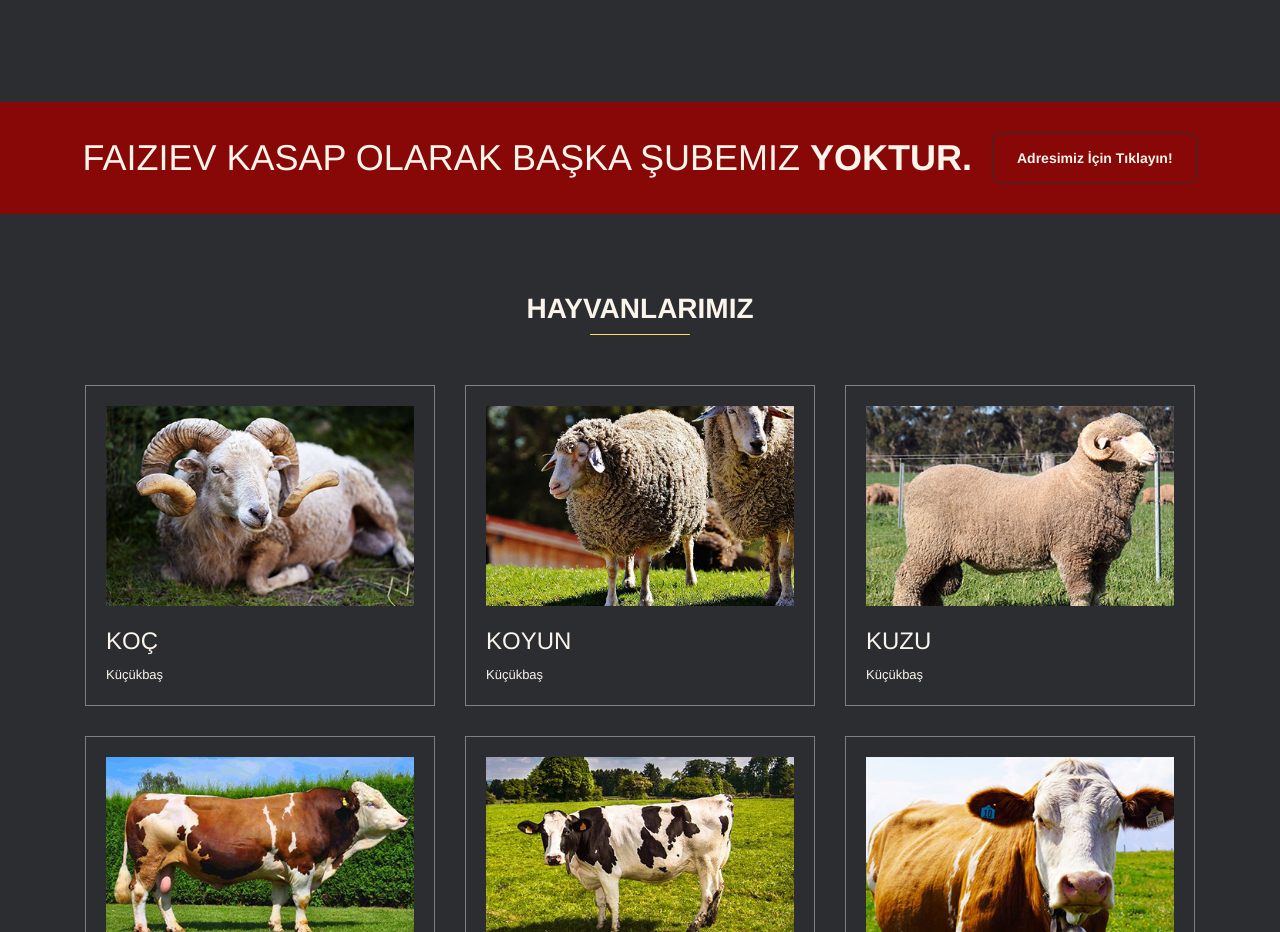
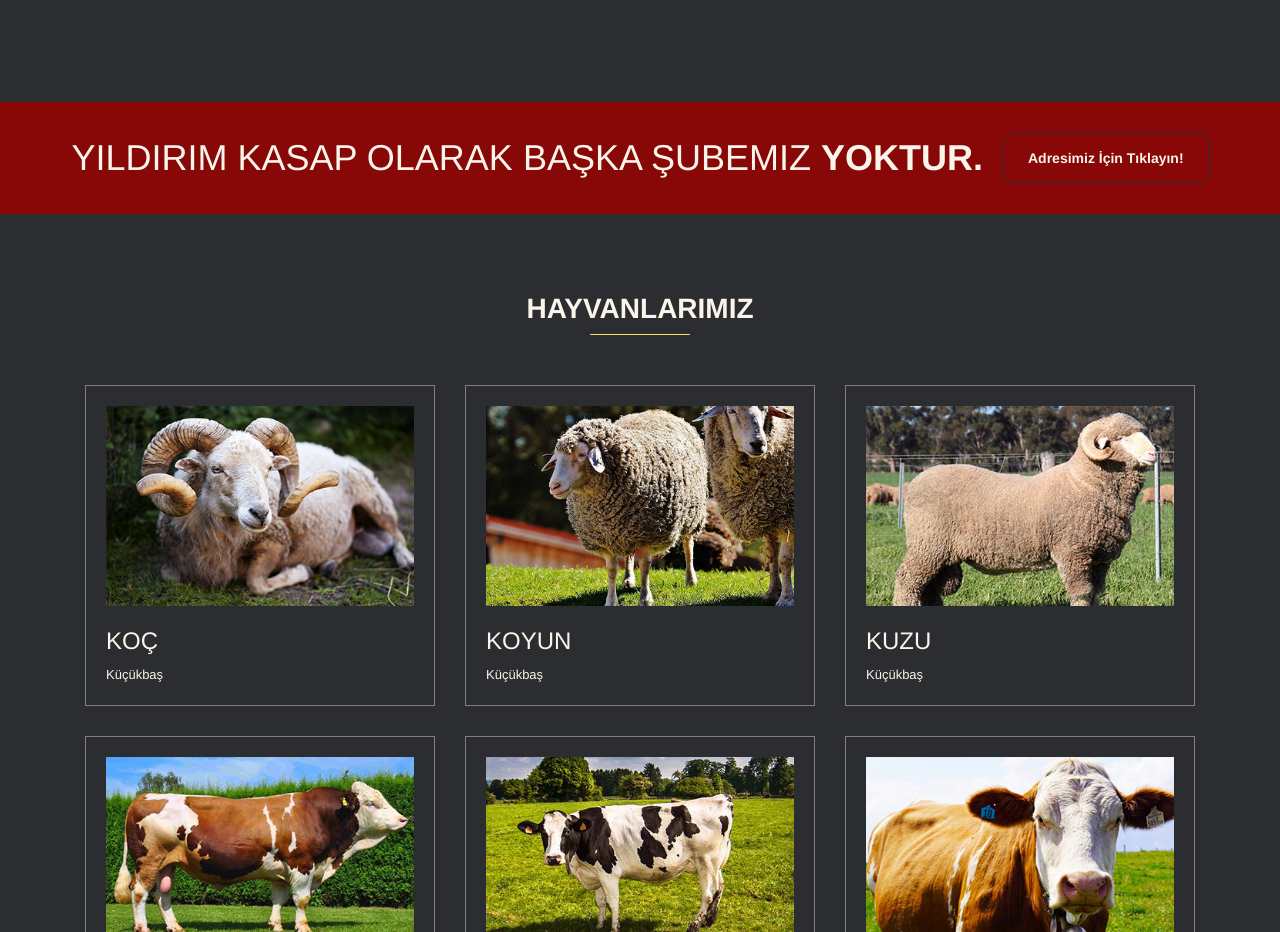
Before and after one commit to Faiziev/Oblation-shop-website-with-Nextjs-and-GraphQL, a Next.js app: page / in a window 1280 px wide. Shown: the part 1500-2432 px from the top of the page. Built offline with nearby package versions, Linux system fonts and the light colour scheme; grey boxes are pictures that could not be loaded.

Commit message:
TO YILDIRIM

```diff
--- a/pages/index.js
+++ b/pages/index.js
@@ -12,10 +12,10 @@ export default function Home() {
   return (
     <div className={styles.container}>
       <Head>
-        <title>Kasap Faiziev Kurban Satış Evi - Adak, Akika, Şükür Kurbanı</title>
+        <title>Yıldırım Kurban Satış Evi - Adak, Akika, Şükür Kurbanı</title>
         <link rel="icon" href="/favicon.ico" />
         <meta charset="utf-8" />
-        <title>Kasap Faiziev Kurban Satış Evi - Adak, Akika, Şükür Kurbanı</title>
+        <title>Yıldırım Kurban Satış Evi - Adak, Akika, Şükür Kurbanı</title>
         <meta http-equiv="X-UA-Compatible" content="IE=edge" />
         <meta name="keywords" content="Kasap Faiziev, Faiziev kurban, beykoz adak, beykoz kurban, kurban satışı, adak kurban, akika kurban, adak, akika, şükür kurban, kurban kesimi, kurban satışı, kasap-faiziev, faiziev-kasap, kasap, adak faiziev, faiziev adak" />
         <meta name="description" content="Kasap Faiziev Kurban Satış Evi - Beykoz Anadolu Feneri köyümüzde başlamış olduğumuz hayvancılık alanındaki faaliyetlerimizi 20 yılı aşkın süredir sürdürmekteyiz. 2007 yılından itibaren Beykoz Yüşa'da hizmet vermeye başladık." />
@@ -33,7 +33,7 @@ export default function Home() {
         </Note>
         <Interview />
         <Note blood>
-          <Span kind={`e${tablet ? 0 : 8}`} style={{textAlign: tablet ? 'center' : undefined}}>FAIZIEV KASAP OLARAK BAŞKA ŞUBEMIZ <Span kind={`w${tablet ? 0 : 8}`}>YOKTUR.</Span></Span>
+          <Span kind={`e${tablet ? 0 : 8}`} style={{textAlign: tablet ? 'center' : undefined}}>YILDIRIM KASAP OLARAK BAŞKA ŞUBEMIZ <Span kind={`w${tablet ? 0 : 8}`}>YOKTUR.</Span></Span>
           <TransparentBtn>
             Adresimiz İçin Tıklayın!
           </TransparentBtn>
```
